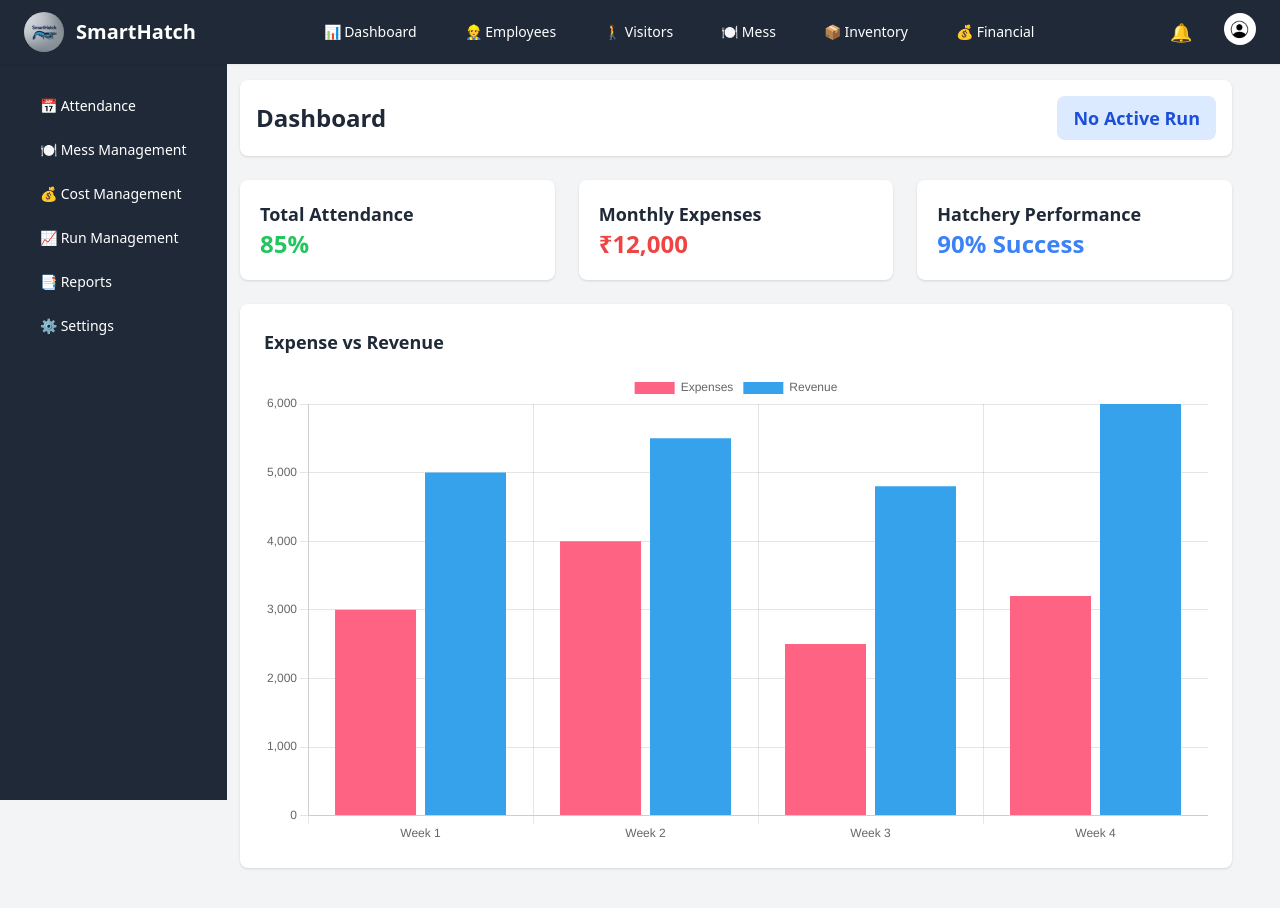
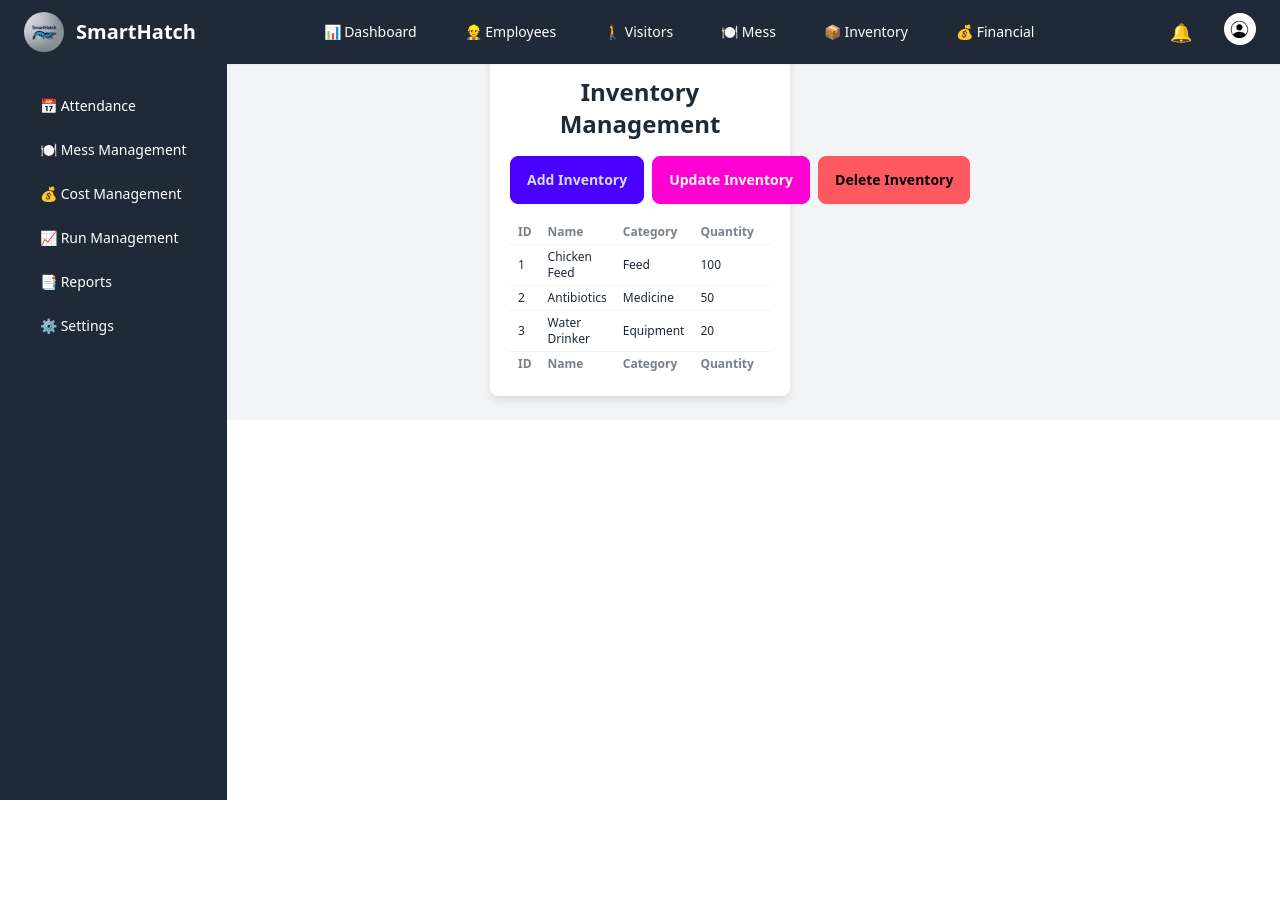
Before and after one commit to vignesh4769/SmartHatch, a React (Vite) app in the folder frontend/: page /inventory in a window 1280 px wide. Before the commit this address led to /admin-dashboard. Shown: the top 908 px of the page. After the commit the page ends 800 px from the top, so only its background shows below. Built offline with nearby package versions, Linux system fonts and the light colour scheme; sample sign-in values are in the browser's storage.

Commit message:
Updated EmployeeAttendanceTable, InventoryManagement, and AppRoutes

```diff
--- a/frontend/src/components/EmployeeAttendanceTable.jsx
+++ b/frontend/src/components/EmployeeAttendanceTable.jsx
@@ -1,4 +1,3 @@
-// components/EmployeeAttendanceTable.jsx
 import React, { useState } from "react";
 
 const EmployeeAttendanceTable = () => {
--- a/frontend/src/pages/InventoryManagement.jsx
+++ b/frontend/src/pages/InventoryManagement.jsx
@@ -1,10 +1,53 @@
-import React from "react";
+import React, { useState } from "react";
 
 function InventoryManagement() {
+  const [inventory, setInventory] = useState([
+    { id: 1, name: "Chicken Feed", category: "Feed", quantity: 100, unit: "kg" },
+    { id: 2, name: "Antibiotics", category: "Medicine", quantity: 50, unit: "bottles" },
+    { id: 3, name: "Water Drinker", category: "Equipment", quantity: 20, unit: "pieces" },
+  ]);
+
   return (
-    <div className="container">
-      <h2>Inventory Management</h2>
-      <p>Track stock levels for feed, medicine, and equipment.</p>
+    <div className="container mx-auto p-4">
+      <h2 className="text-2xl font-bold mb-4">Inventory Management</h2>
+      <div className="mb-4 flex gap-2">
+        <button className="btn btn-primary">Add Inventory</button>
+        <button className="btn btn-secondary">Update Inventory</button>
+        <button className="btn btn-error">Delete Inventory</button>
+      </div>
+      <div className="overflow-x-auto">
+        <table className="table table-xs w-full">
+          <thead>
+            <tr>
+              <th>ID</th>
+              <th>Name</th>
+              <th>Category</th>
+              <th>Quantity</th>
+              <th>Unit</th>
+            </tr>
+          </thead>
+          <tbody>
+            {inventory.map((item) => (
+              <tr key={item.id}>
+                <td>{item.id}</td>
+                <td>{item.name}</td>
+                <td>{item.category}</td>
+                <td>{item.quantity}</td>
+                <td>{item.unit}</td>
+              </tr>
+            ))}
+          </tbody>
+          <tfoot>
+            <tr>
+              <th>ID</th>
+              <th>Name</th>
+              <th>Category</th>
+              <th>Quantity</th>
+              <th>Unit</th>
+            </tr>
+          </tfoot>
+        </table>
+      </div>
     </div>
   );
 }
--- a/frontend/src/routes/AppRoutes.jsx
+++ b/frontend/src/routes/AppRoutes.jsx
@@ -10,7 +10,7 @@ import EmployeeManagement from "../pages/EmployeeManagement";
 import Layout from "../components/Layout";
 import VisitorLog from "../pages/VisitorLog";
 import RunManagement from "../pages/RunManagement";
-
+import InventoryManagement from "../pages/InventoryManagement";
 const AppRoutes = ({ userRole, setUserRole, handleLogout }) => {
   return (
     <Routes>
@@ -30,6 +30,7 @@ const AppRoutes = ({ userRole, setUserRole, handleLogout }) => {
               <Route path="/employees" element={<EmployeeManagement />} />
               <Route path="/run-management" element={<RunManagement />} />
               <Route path="/visitor-log" element={<VisitorLog />} />
+              <Route path="/inventory" element={<InventoryManagement />} />
               <Route path="*" element={<Navigate to="/admin-dashboard" replace />} />
             </>
           ) : userRole === "employee" ? (
```
